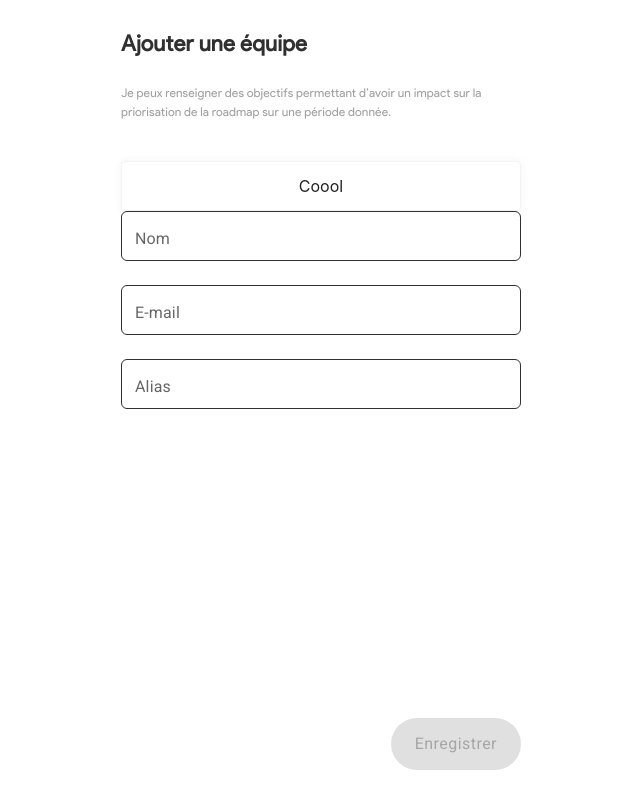
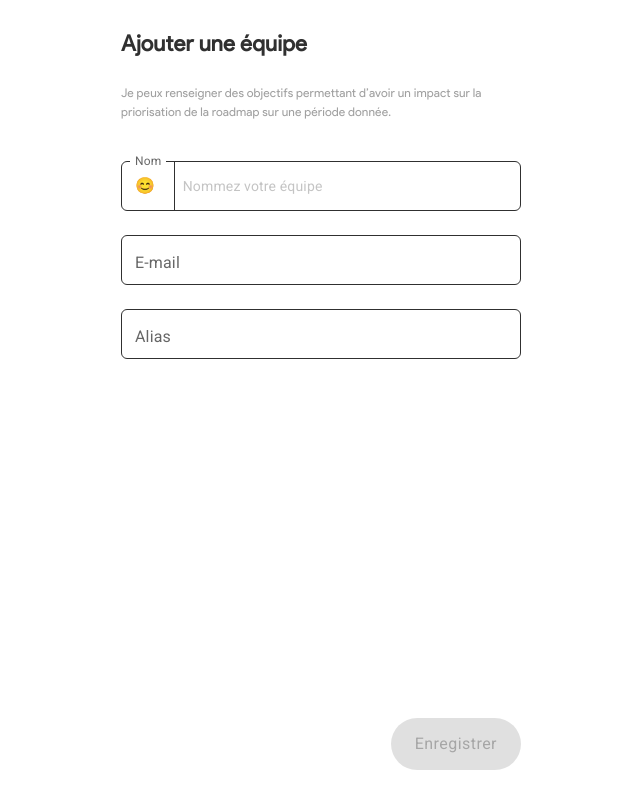
Before and after one commit to tiavina-mika/product-hero-draft, a React (Create React App) app: page / in a window 1280 px wide. Shown: the whole page, without its empty margins (319-959 px from the left). Built offline with nearby package versions, Linux system fonts and the light colour scheme.

Commit message:
add emoji icon

```diff
--- a/src/components/form/fields/TextField.tsx
+++ b/src/components/form/fields/TextField.tsx
@@ -1,6 +1,7 @@
 /** @jsxRuntime classic /
 /* @jsx jsx */
 /** @jsxImportSource @emotion/react */
+import { css } from "@emotion/css";
 import { jsx } from "@emotion/react";
 import { Theme } from "@emotion/react";
 import {
@@ -9,7 +10,9 @@ import {
   FormHelperText,
   Stack
 } from "@mui/material";
+import { ReactNode } from "react";
 import { useFormContext, Controller } from "react-hook-form";
+import TextFieldInput from "../inputs/TextFieldInput";
 
 const classes = {
   root: (theme: Theme) => ({
@@ -33,27 +36,32 @@ const classes = {
         }
       },
       "& .MuiInputLabel-shrink": {
-        backgroundColor: "red"
+        backgroundColor: theme.palette.grey[800]
       },
       "&.Mui-focused fieldset": {
         border: `1px solid ${theme.palette.grey[800]}`
       }
     }
+  }),
+  left: css({
+    padding: "9px 0 !important" // Note: height is not working
   })
 };
 
-type Props = {
+export type CustomTextFieldProps = {
   name: string;
   fullWidth?: boolean;
   errorMessage?: string;
+  left?: ReactNode;
 } & TextFieldProps;
 
 const TextField = ({
   name,
   fullWidth = true,
   errorMessage,
+  left,
   ...inputProps
-}: Props) => {
+}: CustomTextFieldProps) => {
   const {
     control,
     formState: { errors }
@@ -66,13 +74,15 @@ const TextField = ({
       defaultValue=""
       render={({ field }) => (
         <Stack>
-          <MUITextField
+          <TextFieldInput
             {...field}
             {...inputProps}
             css={classes.root}
             variant="outlined"
             fullWidth={fullWidth}
             error={!!errors[name] || !!errorMessage}
+            leftClassName={classes.left}
+            left={left}
           />
           {errors[name] && (
             <FormHelperText error>
--- /dev/null
+++ b/src/components/form/fields/WithEmojiTextField.tsx
@@ -0,0 +1,34 @@
+/** @jsxRuntime classic /
+/* @jsx jsx */
+/** @jsxImportSource @emotion/react */
+import { jsx } from "@emotion/react";
+import { zodResolver } from "@hookform/resolvers/zod";
+import { SubmitHandler, useForm } from "react-hook-form";
+import Form from "../../../components/form/Form";
+import PageLayout from "../../../components/layouts/PageLayout";
+import TextField from "../../../components/form/fields/TextField";
+import { ITeamsInput } from "../../../types/team.type";
+import { teamSchema } from "../../../validations/team.validation";
+import Card from "../../../components/Card";
+
+const classes = {
+  content: {
+    marginTop: 40
+  }
+};
+
+type Props = {
+  onSave: (values: ITeamsInput) => void;
+};
+const CreateTeam = ({ onSave }: Props) => {
+  return (
+    <TextField
+      left={<TextField name="icon" />}
+      label="Nom"
+      placeholder="Nommez votre équipe"
+      name="name"
+    />
+  );
+};
+
+export default CreateTeam;
--- a/src/components/form/inputs/TextFieldInput.tsx
+++ b/src/components/form/inputs/TextFieldInput.tsx
@@ -83,12 +83,14 @@ type Props = {
   left?: ReactNode | string;
   right?: ReactNode;
   iconContainerClassName?: string;
+  leftClassName?: string;
 } & TextFieldProps;
 
 const TextFieldInput = ({
   left,
   right,
   iconContainerClassName,
+  leftClassName,
   ...otherProps
 }: Props) => {
   return (
@@ -98,7 +100,7 @@ const TextFieldInput = ({
       InputProps={{
         ...otherProps.InputProps,
         startAdornment: left ? (
-          <InputAdornment position="start">
+          <InputAdornment position="start" className={leftClassName}>
             <div className="flex1 flexCenter">
               {typeof left === "string" ? (
                 <Typography css={classes.leftText}>{left}</Typography>
--- /dev/null
+++ b/src/components/form/inputs/WithEmojiTextField.tsx
@@ -0,0 +1,42 @@
+/** @jsxRuntime classic /
+/* @jsx jsx */
+/** @jsxImportSource @emotion/react */
+import { jsx } from "@emotion/react";
+import { ITeamsInput } from "../../../types/team.type";
+import { TextFieldProps } from "@mui/material";
+import TextField, { CustomTextFieldProps } from "../fields/TextField";
+
+const classes = {
+  rootWithEmoji: {
+    "& .MuiInputAdornment-root .MuiInputBase-root": {
+      height: 50,
+      "& fieldset": {
+        border: "none"
+      }
+    },
+    "& .MuiInputAdornment-root .Mui-focused": {
+      "& .MuiOutlinedInput-notchedOutline": {
+        border: "none !important"
+      }
+    }
+  }
+};
+// MuiInputAdornment-root
+type Props = {
+  iconName?: string;
+} & TextFieldProps &
+  CustomTextFieldProps;
+const WithEmojiTextField = ({
+  iconName = "icon",
+  ...mainInputProps
+}: Props) => {
+  return (
+    <TextField
+      {...mainInputProps}
+      css={classes.rootWithEmoji}
+      left={<TextField name={iconName} />}
+    />
+  );
+};
+
+export default WithEmojiTextField;
--- a/src/containers/team/teamCreation/CreateTeam.tsx
+++ b/src/containers/team/teamCreation/CreateTeam.tsx
@@ -7,9 +7,10 @@ import { SubmitHandler, useForm } from "react-hook-form";
 import Form from "../../../components/form/Form";
 import PageLayout from "../../../components/layouts/PageLayout";
 import TextField from "../../../components/form/fields/TextField";
+import WithEmojiTextField from "../../../components/form/inputs/WithEmojiTextField";
+
 import { ITeamsInput } from "../../../types/team.type";
 import { teamSchema } from "../../../validations/team.validation";
-import Card from "../../../components/Card";
 
 const classes = {
   content: {
@@ -22,7 +23,10 @@ type Props = {
 };
 const CreateTeam = ({ onSave }: Props) => {
   const form = useForm<ITeamsInput>({
-    resolver: zodResolver(teamSchema)
+    resolver: zodResolver(teamSchema),
+    defaultValues: {
+      icon: "😊"
+    }
   });
 
   const { handleSubmit } = form;
@@ -37,7 +41,6 @@ const CreateTeam = ({ onSave }: Props) => {
       description="Je peux renseigner des objectifs permettant d’avoir un impact sur la priorisation de la roadmap sur une période donnée."
       css={classes.content}
     >
-      <Card>Coool</Card>
       <Form
         form={form}
         onSubmit={handleSubmit(onSubmitHandler)}
@@ -45,7 +48,12 @@ const CreateTeam = ({ onSave }: Props) => {
         buttonSx={{ fontSize: 16 }}
         withSpacing
       >
-        <TextField label="Nom" placeholder="Nommez votre équipe" name="name" />
+        <WithEmojiTextField
+          label="Nom"
+          placeholder="Nommez votre équipe"
+          name="name"
+        />
+        {/* <TextField label="name" placeholder="(Facultatif)" name="name" /> */}
         <TextField label="E-mail" placeholder="(Facultatif)" name="email" />
         <TextField label="Alias" placeholder="Ex : @Finance" name="alias" />
       </Form>
--- a/src/validations/team.validation.ts
+++ b/src/validations/team.validation.ts
@@ -9,7 +9,8 @@ export const entitySchema = z.object({
 export const teamSchema = z.object({
   name: z.string().min(2, { message: "Must be 2 or more characters long" }),
   email: z.string().email({ message: "Invalid email" }),
-  alias: z.string()
+  alias: z.string(),
+  icon: z.string().min(1, { message: "Must be an emoji" })
 });
 
 export const membersTeamSchema = z
```
